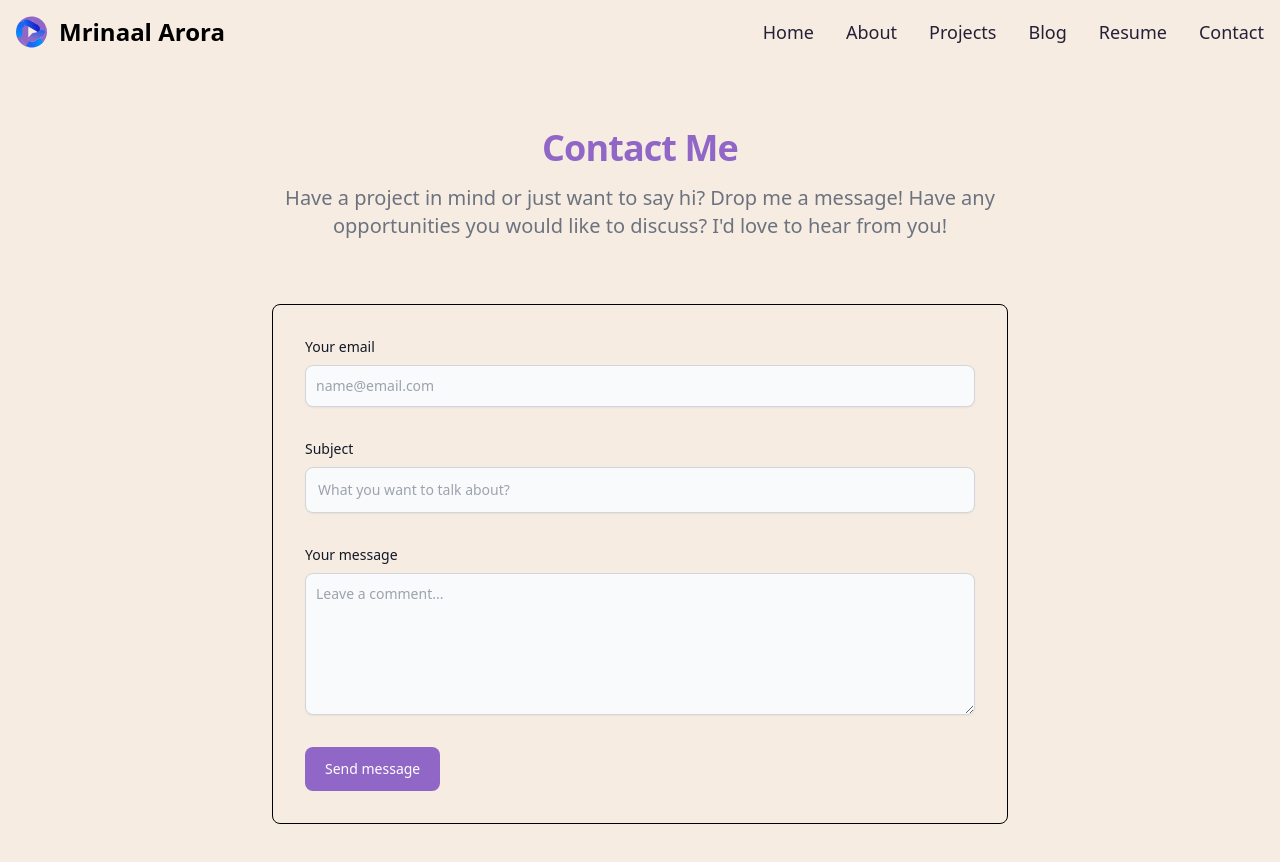
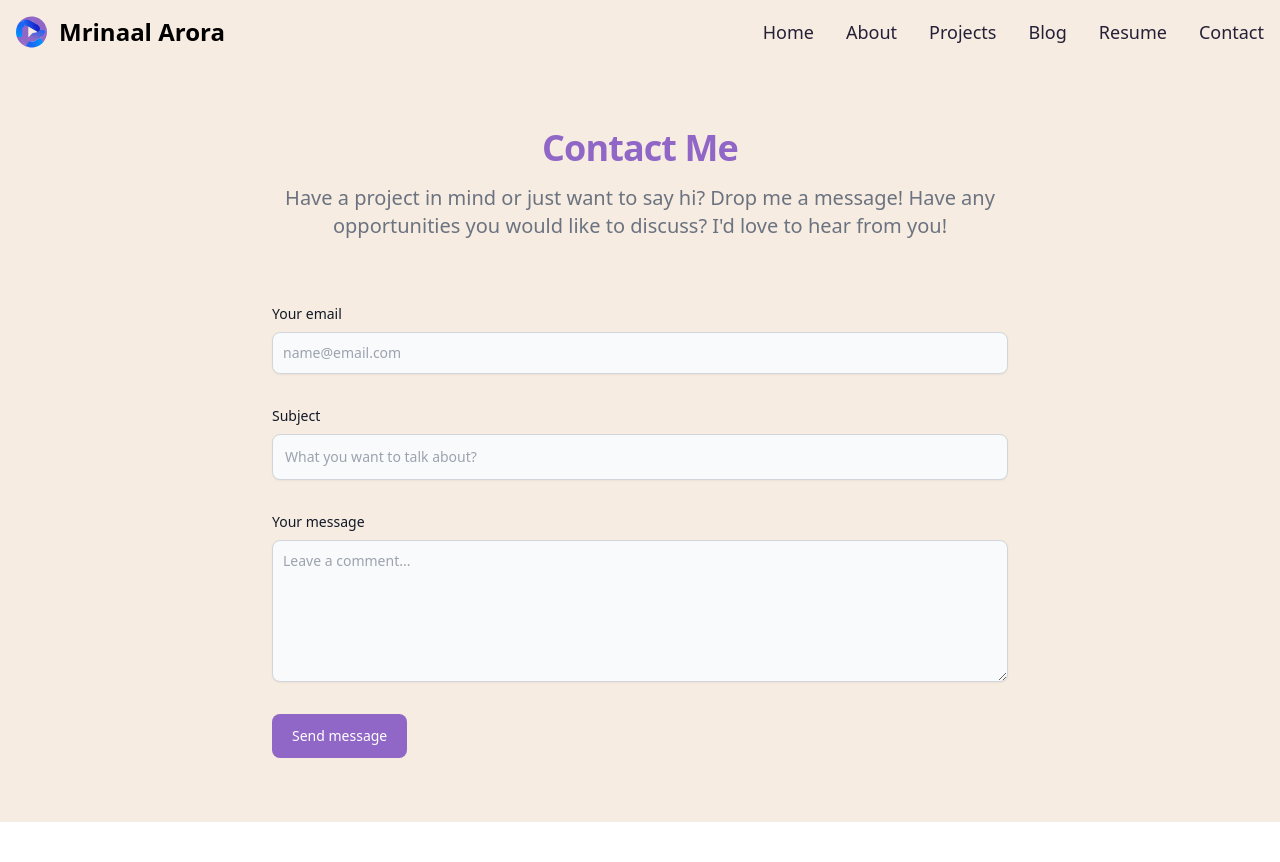
Before and after one commit to aroramrinaal/my-portfolio, a Next.js app: page /contact in a window 1280 px wide. Shown: the top 862 px of the page. After the commit the page ends 822 px from the top, so only its background shows below. Built offline with nearby package versions, Linux system fonts and the light colour scheme.

Commit message:
refactor: Update contact form styling

```diff
--- a/src/pages/contact.tsx
+++ b/src/pages/contact.tsx
@@ -9,7 +9,7 @@ const Contact = () => {
                 <div className="py-8 lg:py-16 px-4 mx-auto max-w-screen-md">
                     <h2 className="mb-4 text-4xl tracking-tight font-extrabold text-center text-amethyst dark:text-white">Contact Me</h2>
                     <p className="mb-8 lg:mb-16 font-light text-center text-gray-500 dark:text-gray-400 sm:text-xl">Have a project in mind or just want to say hi? Drop me a message! Have any opportunities you would like to discuss? I&apos;d love to hear from you!</p>
-                    <form action="#" className="space-y-8 border border-black rounded-lg p-8">
+                    <form action="#" className="space-y-8">
                         <div>
                             <label htmlFor="email" className="block mb-2 text-sm font-medium text-gray-900 dark:text-gray-300">Your email</label>
                             <input type="email" id="email" className="shadow-sm bg-gray-50 border border-gray-300 text-gray-900 text-sm rounded-lg focus:ring-primary-500 focus:border-primary-500 block w-full p-2.5 dark:bg-gray-700 dark:border-gray-600 dark:placeholder-gray-400 dark:text-white dark:focus:ring-primary-500 dark:focus:border-primary-500 dark:shadow-sm-light" placeholder="name@email.com" required />
```
